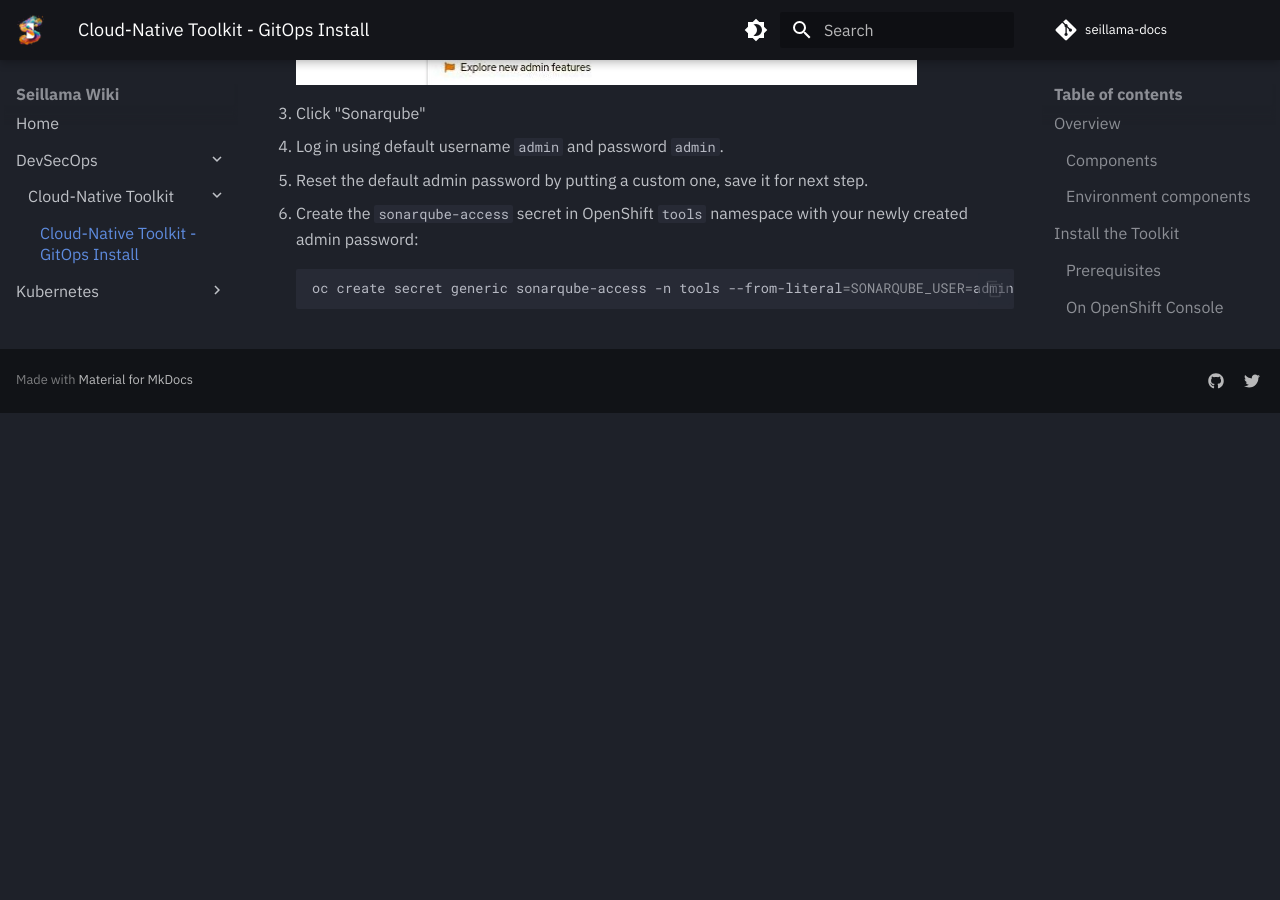
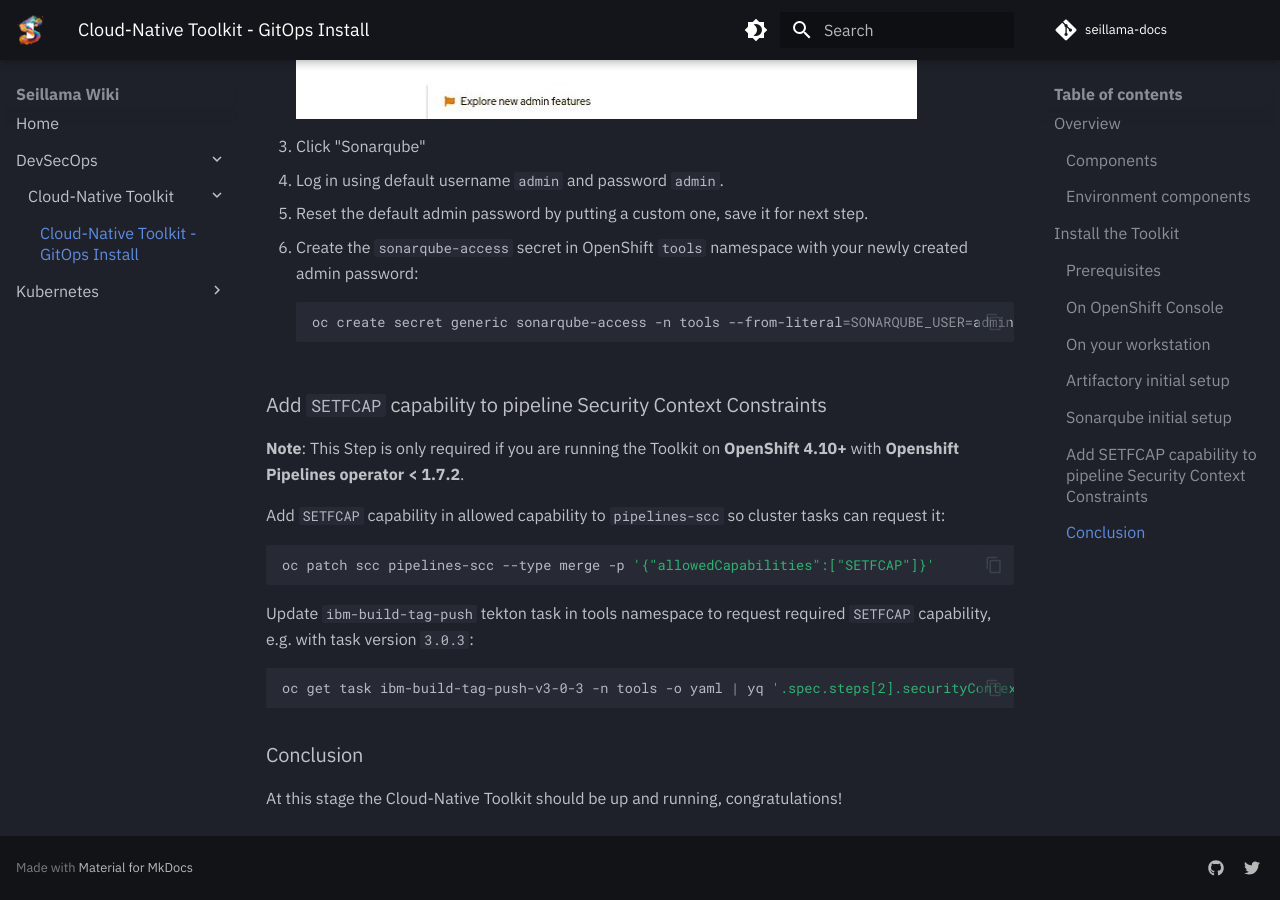
Before and after one commit to seillama-io/seillama-docs, an MkDocs documentation site: the page built from docs/devops/cloud-native-toolkit/install-toolkit.md, in a window 1280 px wide and 900 px high, scrolled down 8238 px. Built offline with MkDocs 1.6.1 and Material for MkDocs 9.7.7, drawn with Linux system fonts in a browser that asks for light colours; comment, search, counter and statistics services are not loaded; before the commit the page ends 8651 px from its top, so only the background shows below that; some of the changed text lies outside the part shown.

Commit message:
Updates last step of toolkit install
Signed-off-by: NoeSamaille <noe.samaille@ibm.com>

````diff
--- a/docs/devops/cloud-native-toolkit/install-toolkit.md
+++ b/docs/devops/cloud-native-toolkit/install-toolkit.md
@@ -43,6 +43,7 @@
 - OpenShift Cluster available with admin access
 - `docker` CLI available on your workstation
 - [GitHub](https://github.com/) account
+- `yq` CLI [installed](https://github.com/mikefarah/yq/#install) on your workstation
 
 ### On OpenShift Console
 
@@ -167,7 +168,6 @@
 
 ### Sonarqube initial setup
 
-
 1. Navigate to OpenShift console.
 2. Click this icon
 
@@ -180,3 +180,23 @@
     ```sh
     oc create secret generic sonarqube-access -n tools --from-literal=SONARQUBE_USER=admin --from-literal=SONARQUBE_PASSWORD=${SONARQUBE_PASSWORD}
     ```
+
+### Add `SETFCAP` capability to pipeline Security Context Constraints
+
+**Note**: This Step is only required if you are running the Toolkit on **OpenShift 4.10+** with **Openshift Pipelines operator < 1.7.2**.
+
+Add `SETFCAP` capability in allowed capability to `pipelines-scc` so cluster tasks can request it:
+
+```sh
+oc patch scc pipelines-scc --type merge -p '{"allowedCapabilities":["SETFCAP"]}'
+```
+
+Update `ibm-build-tag-push` tekton task in tools namespace to request required `SETFCAP` capability, e.g. with task version `3.0.3`:
+
+```sh
+oc get task ibm-build-tag-push-v3-0-3 -n tools -o yaml | yq '.spec.steps[2].securityContext.capabilities.add = ["SETFCAP"]' | oc apply -f -
+```
+
+### Conclusion
+
+At this stage the Cloud-Native Toolkit should be up and running, congratulations!
````
